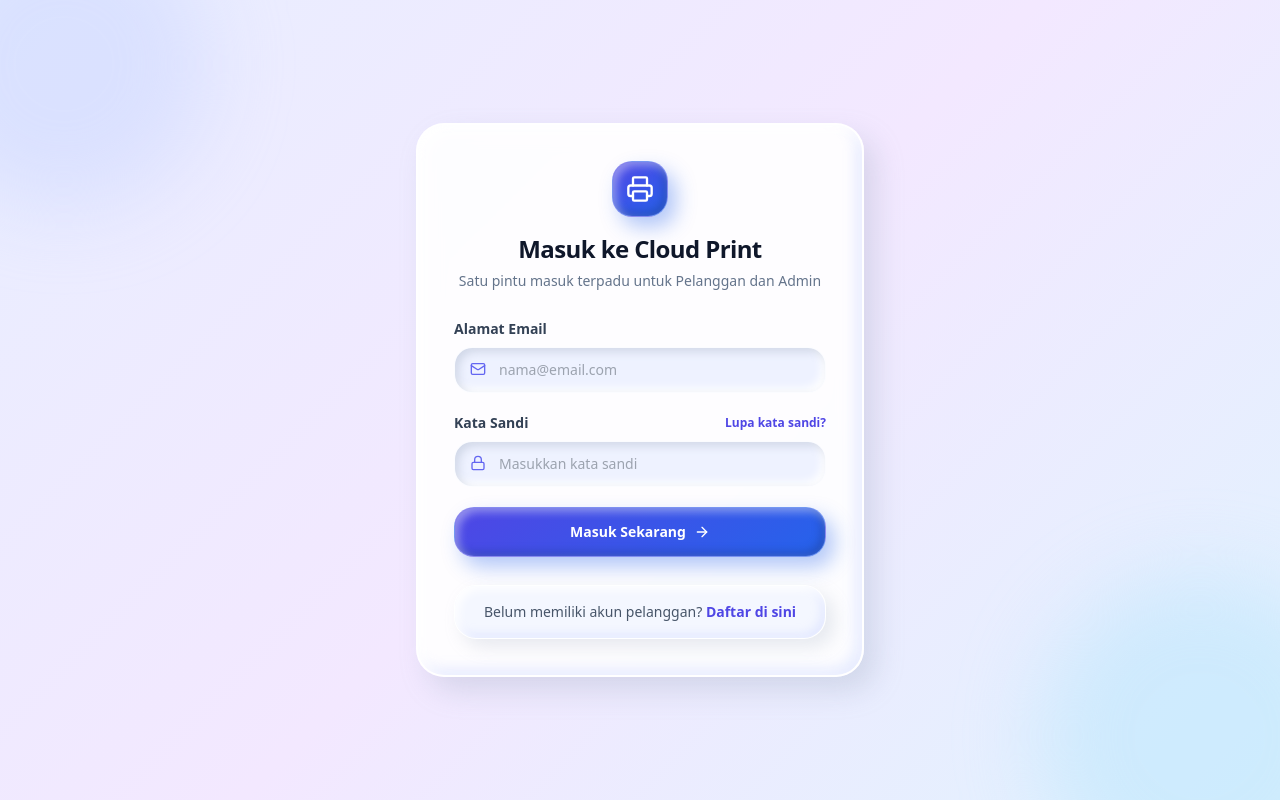
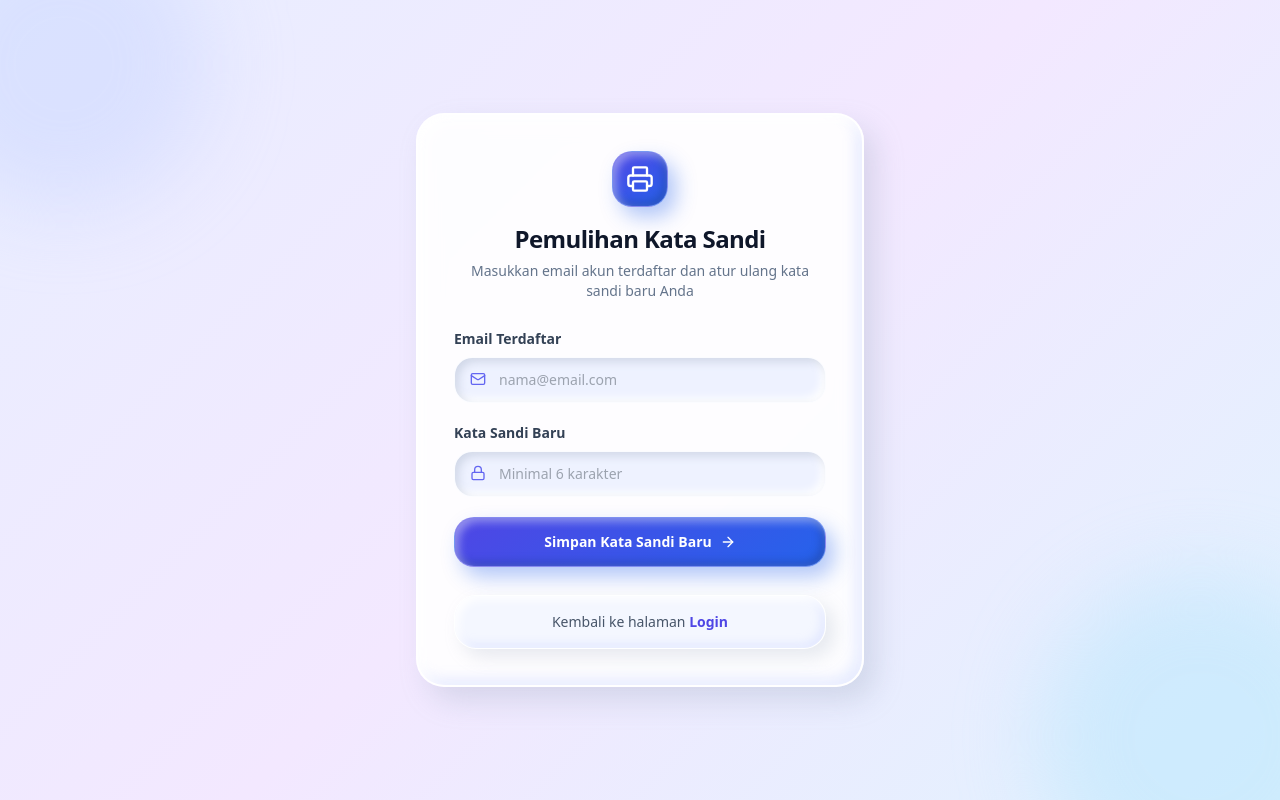
Before and after one commit to ryanapriliryan/cloud-print, a Next.js app: page /forgot-password in a window 1280 px wide. Built offline with nearby package versions, Linux system fonts and the light colour scheme.

Commit message:
Perbarui tampilan Claymorphism pada halaman lupa sandi

```diff
--- a/src/app/forgot-password/page.js
+++ b/src/app/forgot-password/page.js
@@ -2,42 +2,44 @@
 
 import { useState } from "react";
 import Link from "next/link";
-import { useRouter } from "next/navigation";
-import { Printer, Mail, Lock, AlertCircle, X, ArrowRight } from "lucide-react";
+import { Printer, Mail, Lock, CheckCircle2, AlertCircle, ArrowRight } from "lucide-react";
 
-export default function LoginPage() {
-  const router = useRouter();
+export default function ForgotPasswordPage() {
   const [email, setEmail] = useState("");
-  const [password, setPassword] = useState("");
+  const [newPassword, setNewPassword] = useState("");
   const [loading, setLoading] = useState(false);
-  const [errorModalMessage, setErrorModalMessage] = useState("");
+  const [error, setError] = useState("");
+  const [success, setSuccess] = useState("");
 
   async function handleSubmit(e) {
     e.preventDefault();
+    setError("");
+    setSuccess("");
     setLoading(true);
     try {
-      const res = await fetch("/api/auth/login", {
+      const res = await fetch("/api/auth/forgot-password", {
         method: "POST",
         headers: { "Content-Type": "application/json" },
-        body: JSON.stringify({ email, password }),
+        body: JSON.stringify({ email, newPassword }),
       });
       const data = await res.json();
       if (!res.ok) {
-        setErrorModalMessage(data.error || "Kredensial email atau kata sandi salah.");
-        setLoading(false);
-        return;
+        setError(data.error || "Gagal memulihkan kata sandi.");
+      } else {
+        setSuccess(data.message);
+        setEmail("");
+        setNewPassword("");
       }
-      router.push(data.redirectUrl);
-      router.refresh();
     } catch {
-      setErrorModalMessage("Tidak dapat terhubung ke server. Periksa koneksi internet Anda.");
+      setError("Terjadi kesalahan koneksi.");
+    } finally {
       setLoading(false);
     }
   }
 
   return (
     <div className="min-h-screen flex items-center justify-center p-4 relative overflow-hidden">
-      {/* Dekorasi Elemen 3D Clay Lembut di Latar Belakang */}
+      {/* Dekorasi Latar Lembut Claymorphism */}
       <div
         aria-hidden="true"
         className="pointer-events-none fixed -top-20 -left-20 w-72 h-72 rounded-full bg-indigo-200/45 blur-2xl"
@@ -47,7 +49,6 @@ export default function LoginPage() {
         className="pointer-events-none fixed -bottom-24 -right-20 w-80 h-80 rounded-full bg-sky-200/50 blur-2xl"
       />
 
-      {/* Kartu Login Utama Claymorphism */}
       <div className="clay-card w-full max-w-md p-8 sm:p-9 relative z-10">
         <div className="flex flex-col items-center text-center mb-7">
           <Link
@@ -57,17 +58,31 @@ export default function LoginPage() {
             <Printer className="w-7 h-7" />
           </Link>
           <h1 className="text-2xl font-extrabold text-slate-900 tracking-tight">
-            Masuk ke Cloud Print
+            Pemulihan Kata Sandi
           </h1>
           <p className="text-sm text-slate-500 mt-1.5">
-            Satu pintu masuk terpadu untuk Pelanggan dan Admin
+            Masukkan email akun terdaftar dan atur ulang kata sandi baru Anda
           </p>
         </div>
+
+        {error && (
+          <div className="clay-btn-danger mb-5 p-3.5 text-sm font-bold flex items-start gap-2.5">
+            <AlertCircle className="w-4 h-4 mt-0.5 shrink-0 text-rose-600" />
+            <span>{error}</span>
+          </div>
+        )}
+
+        {success && (
+          <div className="mb-5 p-3.5 rounded-2xl bg-emerald-100/85 border border-white text-emerald-800 text-sm font-bold flex items-start gap-2.5 shadow-xs">
+            <CheckCircle2 className="w-4 h-4 mt-0.5 shrink-0 text-emerald-600" />
+            <span>{success}</span>
+          </div>
+        )}
 
         <form onSubmit={handleSubmit} className="space-y-5">
           <div>
             <label className="block text-sm font-bold text-slate-700 mb-2">
-              Alamat Email
+              Email Terdaftar
             </label>
             <div className="relative">
               <Mail className="w-4 h-4 text-indigo-500 absolute left-4 top-3.5" />
@@ -83,25 +98,18 @@ export default function LoginPage() {
           </div>
 
           <div>
-            <div className="flex items-center justify-between mb-2">
-              <label className="block text-sm font-bold text-slate-700">
-                Kata Sandi
-              </label>
-              <Link
-                href="/forgot-password"
-                className="text-xs font-bold text-indigo-600 hover:text-indigo-700"
-              >
-                Lupa kata sandi?
-              </Link>
-            </div>
+            <label className="block text-sm font-bold text-slate-700 mb-2">
+              Kata Sandi Baru
+            </label>
             <div className="relative">
               <Lock className="w-4 h-4 text-indigo-500 absolute left-4 top-3.5" />
               <input
                 type="password"
                 required
-                value={password}
-                onChange={(e) => setPassword(e.target.value)}
-                placeholder="Masukkan kata sandi"
+                minLength={6}
+                value={newPassword}
+                onChange={(e) => setNewPassword(e.target.value)}
+                placeholder="Minimal 6 karakter"
                 className="clay-input w-full pl-11 pr-4 py-3 text-sm font-medium text-slate-800"
               />
             </div>
@@ -112,43 +120,18 @@ export default function LoginPage() {
             disabled={loading}
             className="clay-btn-primary w-full py-3.5 px-4 font-bold text-sm flex items-center justify-center gap-2 mt-2"
           >
-            {loading ? "Memverifikasi..." : "Masuk Sekarang"}
+            {loading ? "Memproses..." : "Simpan Kata Sandi Baru"}
             {!loading && <ArrowRight className="w-4 h-4" />}
           </button>
         </form>
 
         <div className="clay-card-soft mt-7 p-4 text-center text-sm text-slate-600">
-          Belum memiliki akun pelanggan?{" "}
-          <Link href="/register" className="font-extrabold text-indigo-600 hover:text-indigo-700">
-            Daftar di sini
+          Kembali ke halaman{" "}
+          <Link href="/login" className="font-extrabold text-indigo-600 hover:text-indigo-700">
+            Login
           </Link>
         </div>
       </div>
-
-      {/* Modal Error Peringatan Claymorphism (Sesuai Spesifikasi Bab 2.1) */}
-      {errorModalMessage && (
-        <div className="fixed inset-0 z-50 bg-slate-900/45 backdrop-blur-sm flex items-center justify-center p-4">
-          <div className="clay-card max-w-sm w-full p-7 text-center space-y-5">
-            <div className="clay-btn-danger w-14 h-14 flex items-center justify-center mx-auto">
-              <AlertCircle className="w-7 h-7 text-rose-600" />
-            </div>
-            <div>
-              <h3 className="text-lg font-extrabold text-slate-900">Akses Ditolak</h3>
-              <p className="text-sm text-slate-600 mt-1.5 leading-relaxed">
-                {errorModalMessage}
-              </p>
-            </div>
-            <button
-              type="button"
-              onClick={() => setErrorModalMessage("")}
-              className="w-full py-3 px-4 rounded-2xl bg-gradient-to-br from-rose-500 to-red-600 text-white font-bold text-sm shadow-[6px_8px_18px_rgba(225,29,72,0.35),inset_3px_3px_6px_rgba(255,255,255,0.4)] hover:brightness-105 active:scale-97 transition flex items-center justify-center gap-1.5"
-            >
-              <X className="w-4 h-4" />
-              Tutup & Coba Lagi
-            </button>
-          </div>
-        </div>
-      )}
     </div>
   );
 }
```
